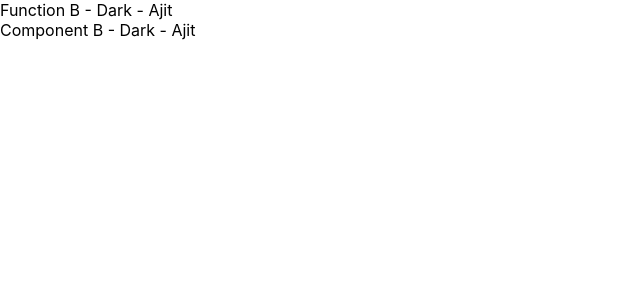
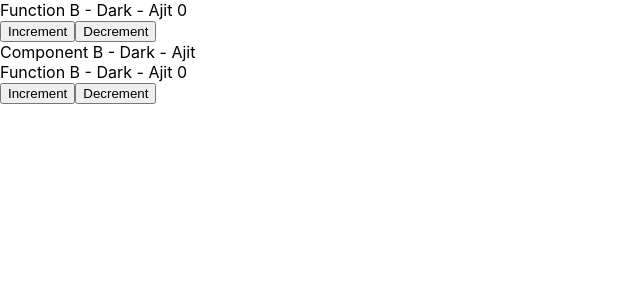
Before and after one commit to ajittupe2548/react-practice, a React (Create React App) app: page / in a window 1280 px wide. Shown: the top 300 px of the page, without its empty margins (0-640 px from the left). Built offline with nearby package versions, Linux system fonts and the light colour scheme.

Commit message:
Added : Context info

```diff
--- a/src/App.js
+++ b/src/App.js
@@ -1,16 +1,65 @@
+import {useState} from 'react';
 import './App.css';
 import CHome from './Components/CHome';
 import FHome from './Components/FHome';
 import { ThemeProvider } from './Components/ThemeContext';
 import { UserProvider } from './Components/UserContext';
+import { CountProvider, } from './Components/CountContext';
+
+// Context provides a way to pass data through the component tree without having to pass props down manually at every level.
+
+// When to Use Context
+// Context is designed to share data that can be considered “global” for a tree of React components, such as the current authenticated user, theme, or preferred language.
+
+// API
+// React.createContext
+// const MyContext = React.createContext(defaultValue);
+// Creates a Context object. When React renders a component that subscribes to this Context object it will read the current context value from the closest matching Provider above it in the tree.
+
+// Context.Provider
+// <MyContext.Provider value={/* some value */}>
+// Every Context object comes with a Provider React component that allows consuming components to subscribe to context changes.
+
+// The Provider component accepts a value prop to be passed to consuming components that are descendants of this Provider. One Provider can be connected to many consumers. Providers can be nested to override values deeper within the tree.
+
+// All consumers that are descendants of a Provider will re-render whenever the Provider’s value prop changes. The propagation from Provider to its descendant consumers (including .contextType and useContext) is not subject to the shouldComponentUpdate method, so the consumer is updated even when an ancestor component skips an update.
+
+// Context.Consumer
+// <MyContext.Consumer>
+//   {value => /* render something based on the context value */}
+// </MyContext.Consumer>
+// A React component that subscribes to context changes. Using this component lets you subscribe to a context within a function component.
+
+// Requires a function as a child. The function receives the current context value and returns a React node. The value argument passed to the function will be equal to the value prop of the closest Provider for this context above in the tree. If there is no Provider for this context above, the value argument will be equal to the defaultValue that was passed to createContext().
+
+// Context.displayName
+// Context object accepts a displayName string property. React DevTools uses this string to determine what to display for the context.
+
+// For example, the following component will appear as MyDisplayName in the DevTools:
+
+// const MyContext = React.createContext(/* some value */);
+// MyContext.displayName = 'MyDisplayName';
+
+// <MyContext.Provider> // "MyDisplayName.Provider" in DevTools
+// <MyContext.Consumer> // "MyDisplayName.Consumer" in DevTools
+
+// Updating Context from a Nested Component - It is often necessary to update the context from a component that is nested somewhere deeply in the component tree. In this case you can pass a function down through the context to allow consumers to update the context:
 
 function App() {
+  const [count, setCount] = useState({counter:0});
+  const handleCount = shouldIncrement => {
+    shouldIncrement ? setCount({counter: count.counter+1}) : setCount({counter: count.counter-1});
+  }
   return (
     <div className="App">
       <ThemeProvider value={"Dark"}>
         <UserProvider value={"Ajit"}>
+          <CountProvider value={{count, handleCount}}>
+            <FHome />
+            <CHome />
+          </CountProvider>
+          {/* Added to show default value */}
           <FHome />
-          <CHome />
         </UserProvider>
       </ThemeProvider>
     </div>
--- /dev/null
+++ b/src/Components/CountContext.js
@@ -0,0 +1,9 @@
+import React from "react";
+
+// The defaultValue is only useful in a situation where we don't have contextProvider wrapper in our app.
+const CountContext = React.createContext({count: { counter: 0 }, handleCount: () => {}});
+
+const CountProvider = CountContext.Provider;
+const CountConsumer = CountContext.Consumer;
+
+export { CountProvider, CountConsumer }
--- a/src/Components/FComponentB.js
+++ b/src/Components/FComponentB.js
@@ -1,13 +1,17 @@
 import React, {useContext} from 'react'
 import { ThemeConsumer } from './ThemeContext'
 import { UserConsumer } from './UserContext'
+import { CountConsumer } from './CountContext';
 
 export default function FComponentB() {
     const Theme = useContext(ThemeConsumer)
     const User = useContext(UserConsumer)
+    const {count, handleCount } = useContext(CountConsumer);
     return (
-        <div>
-            Function B - {Theme} - {User}
-        </div>
+        <>
+            <div>Function B - {Theme} - {User} {count.counter}</div>
+            <button onClick={() => handleCount(true)}>Increment</button>
+            <button onClick={() => handleCount(false)}>Decrement</button>
+        </>
     )
 }
```
